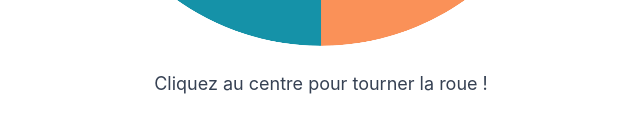
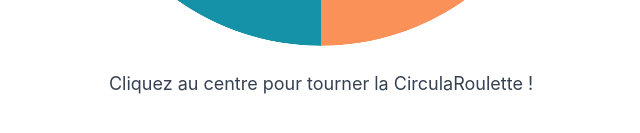
Before and after one commit to LuluFreeDesign/circularoulette, a React (Vite) app: page / in a window 1280 px wide. Shown: the part 605-738 px from the top of the page, without its empty margins (319-959 px from the left). Built offline with nearby package versions, Linux system fonts and the light colour scheme.

Commit message:
changed the text

```diff
--- a/package.json
+++ b/package.json
@@ -4,9 +4,13 @@
   "version": "0.0.1",
   "type": "module",
   "scripts": {
+    "dev": "vite",
+    "preview": "vite preview",
     "build": "vite build"
   },
   "dependencies": {
+    "react": "18.3.1",
+    "react-dom": "18.3.1",
     "@emotion/react": "11.14.0",
     "@emotion/styled": "11.14.1",
     "@mui/icons-material": "7.3.5",
--- a/src/app/components/Wheel.tsx
+++ b/src/app/components/Wheel.tsx
@@ -153,7 +153,7 @@ export function Wheel({ onCategorySelected, isSpinning, setIsSpinning }: WheelPr
 
       {/* Instructions */}
       <p className="text-center text-base md:text-lg text-gray-700" aria-live="polite">
-        {isSpinning ? "La roue tourne..." : "Cliquez au centre pour tourner la roue !"}
+        {isSpinning ? "La roue tourne..." : "Cliquez au centre pour tourner la CirculaRoulette !"}
       </p>
     </div>
   );
```
Also changed, not shown: 1 other file (tests, documents, lock files or other folders).
